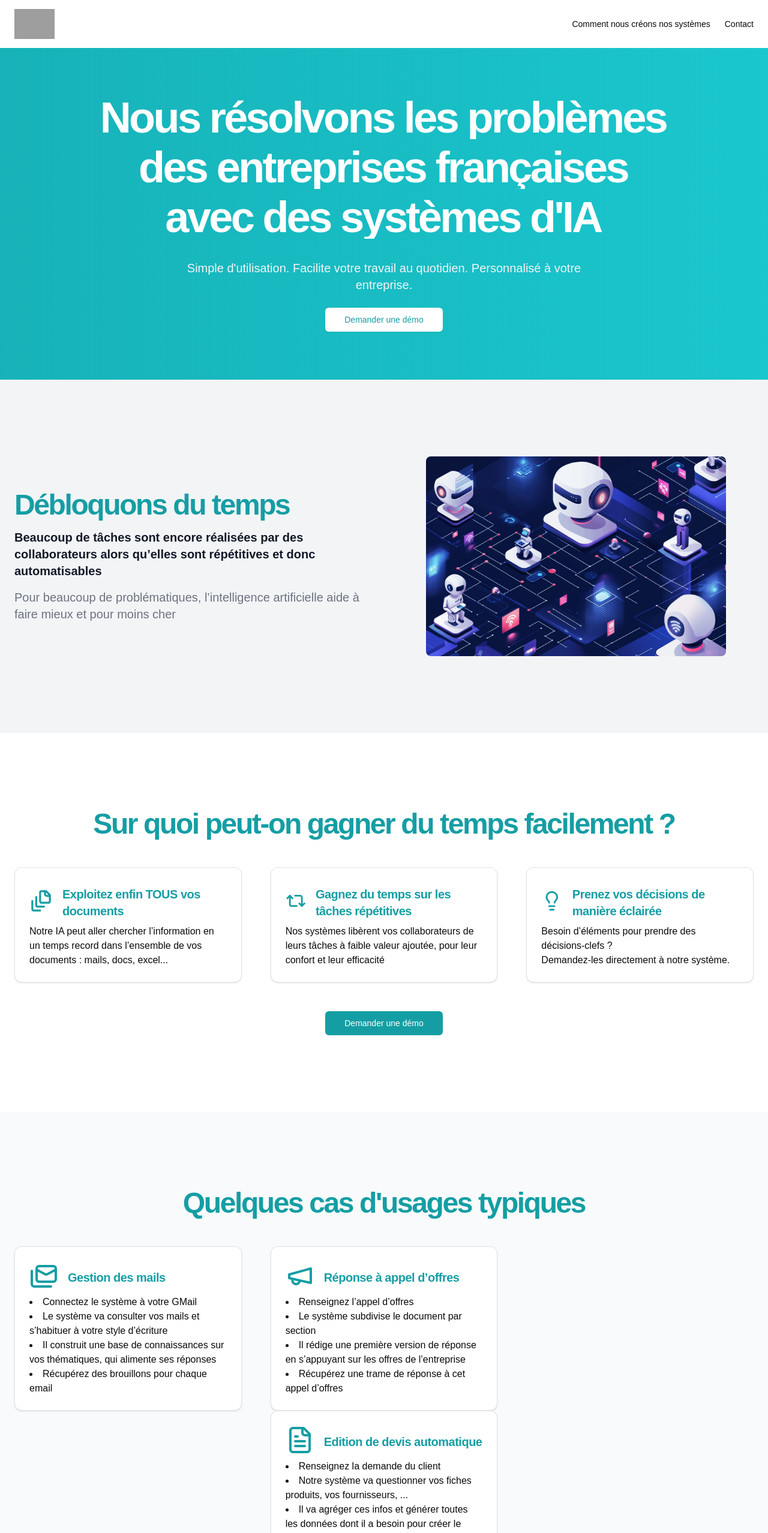
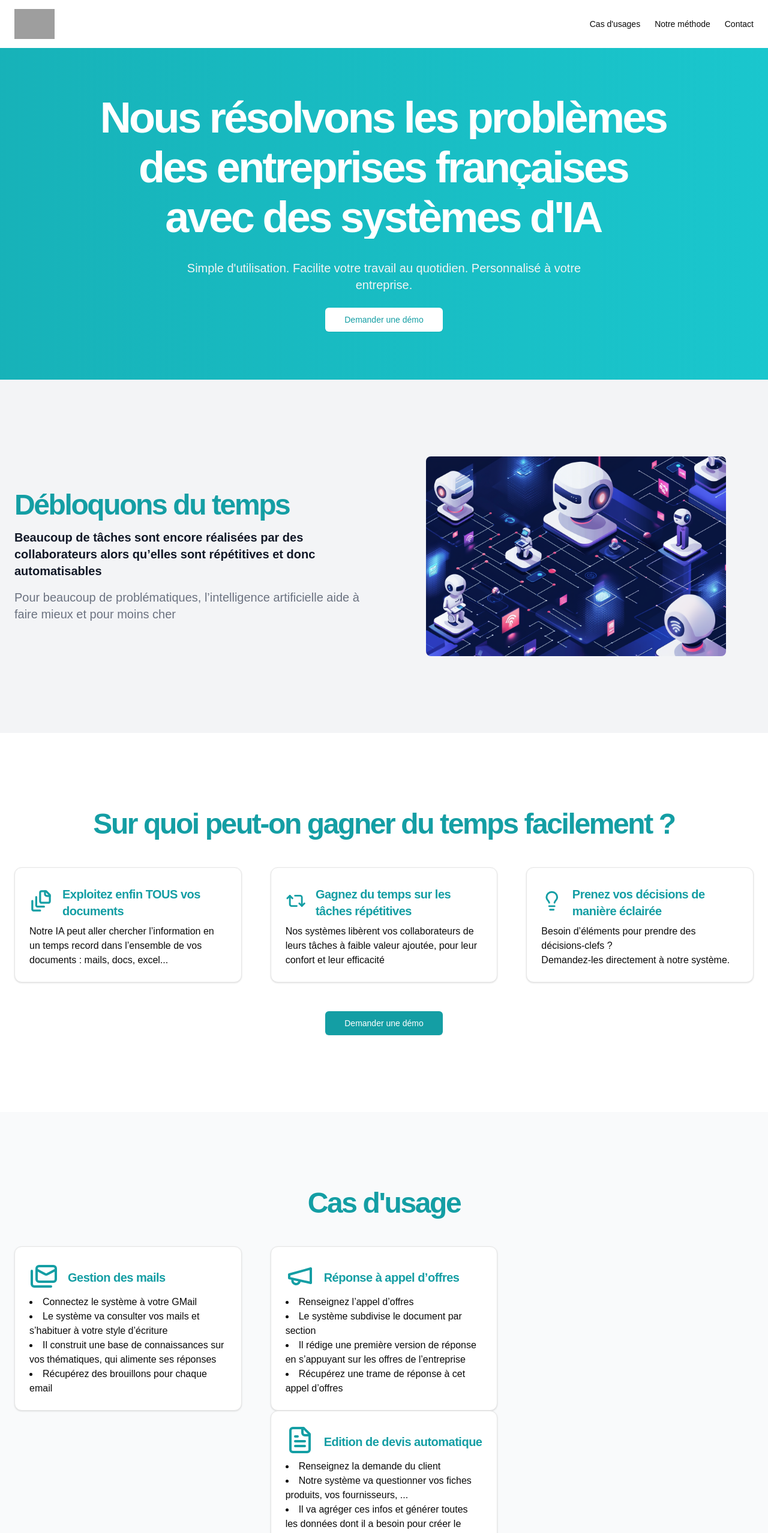
Before and after one commit to MaximeDde/autoscript-lp, a Next.js app: page / in a window 1280 px wide. Shown: the top 2556 px of the page at 60% size. Built offline with nearby package versions, Linux system fonts and the light colour scheme; grey boxes are pictures that could not be loaded.

Commit message:
Changement de textes

```diff
--- a/components/landing-page.tsx
+++ b/components/landing-page.tsx
@@ -36,8 +36,11 @@
         </div>
         {/* Navigation */}
         <nav className="ml-auto flex gap-4 sm:gap-6">
+          <Link href="#usecases" className="text-sm font-medium hover:underline underline-offset-4">
+            Cas d'usages
+          </Link>
           <Link href="#integration" className="text-sm font-medium hover:underline underline-offset-4">
-            Comment nous créons nos systèmes
+            Notre méthode
           </Link>
           <Link href="#contact" className="text-sm font-medium hover:underline underline-offset-4">
             Contact
@@ -233,7 +236,7 @@
               variants={fadeInUp}
               custom={0}
             >
-              Quelques cas d'usages typiques
+              Cas d'usage
             </motion.h2>
             <div className="grid gap-6 lg:grid-cols-3 lg:gap-12">
               {/* Usecase Cards */}
@@ -324,7 +327,7 @@
               variants={fadeInUp}
               custom={0}
             >
-              Comment nous créons nos systèmes ?
+              Notre méthode
             </motion.h2>
             <div className="max-w-3xl mx-auto">
               <div className="space-y-8">
```
